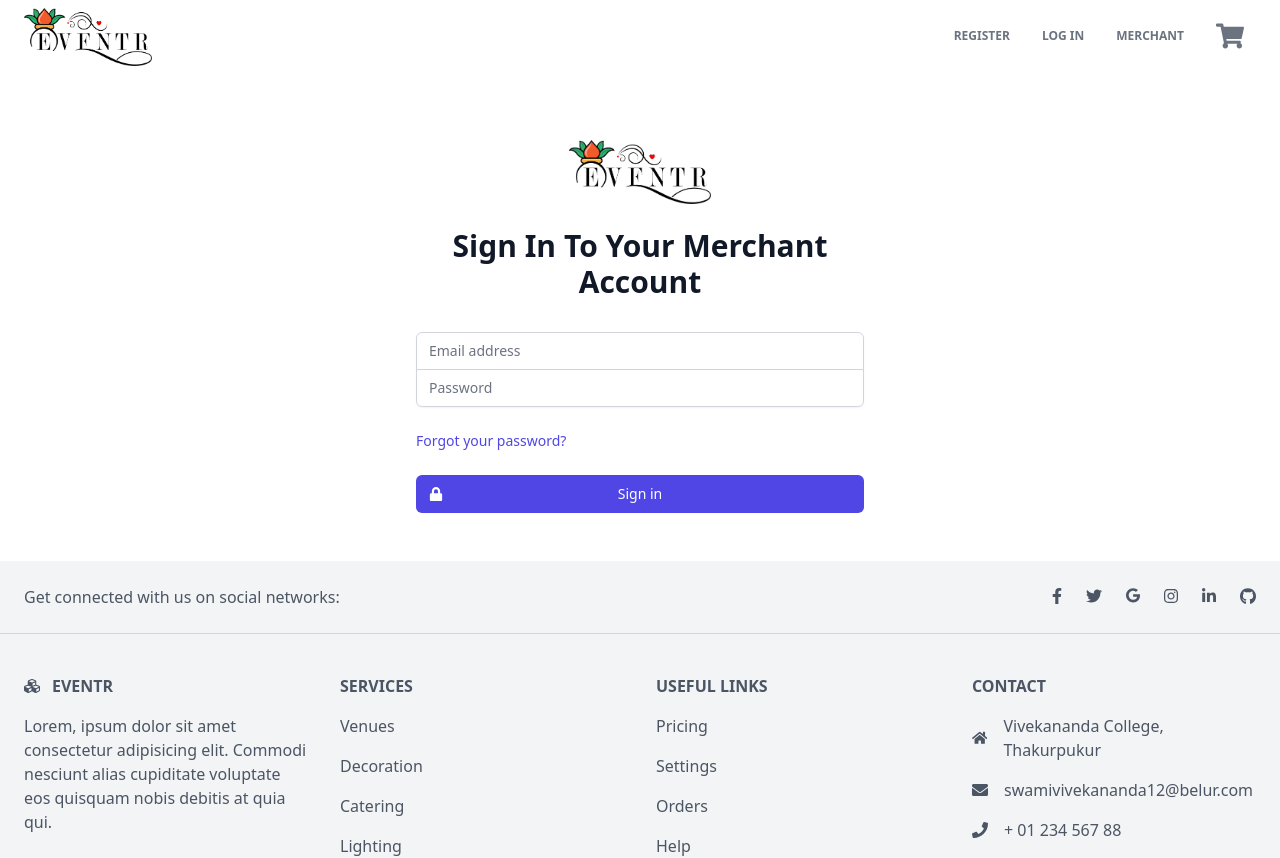
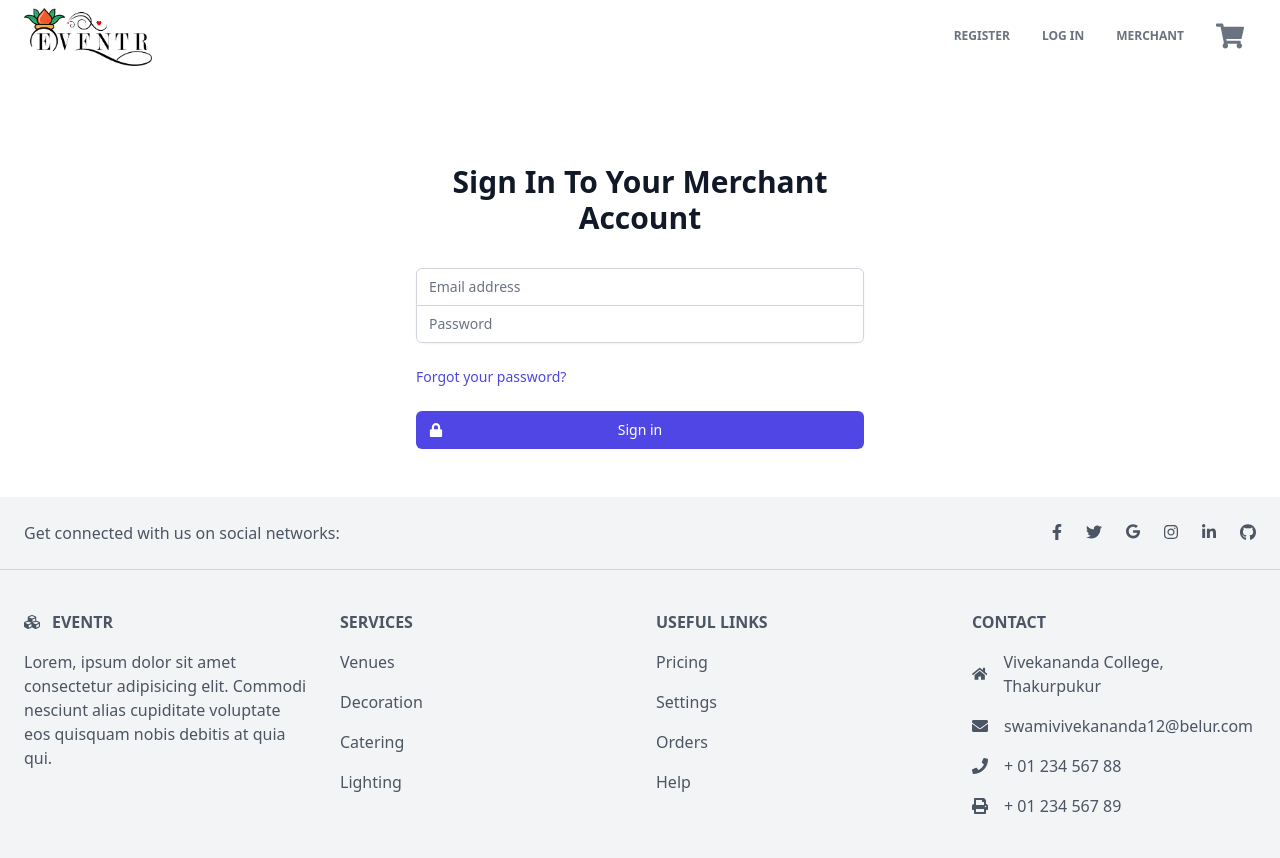
Before and after one commit to deep-das18/Eventr, a React (Create React App) app: page /merchant-login in a window 1280 px wide. Shown: the top 858 px of the page. Built offline with nearby package versions, Linux system fonts and the light colour scheme.

Commit message:
removed login logo

```diff
--- a/src/pages/MerchantLogin.js
+++ b/src/pages/MerchantLogin.js
@@ -57,8 +57,6 @@ export default function MerchantLogin() {
     <div className="min-h-full flex items-center justify-center py-12 px-4 sm:px-6 lg:px-8">
       <div className="max-w-md w-full space-y-8">
         <div>
-          <img className="mx-auto h-16 w-auto" src={logo} alt="Workflow" />
-
           <h2 className="mt-6 text-center text-3xl font-extrabold text-gray-900 capitalize">
             Sign in to your merchant account
           </h2>
```
